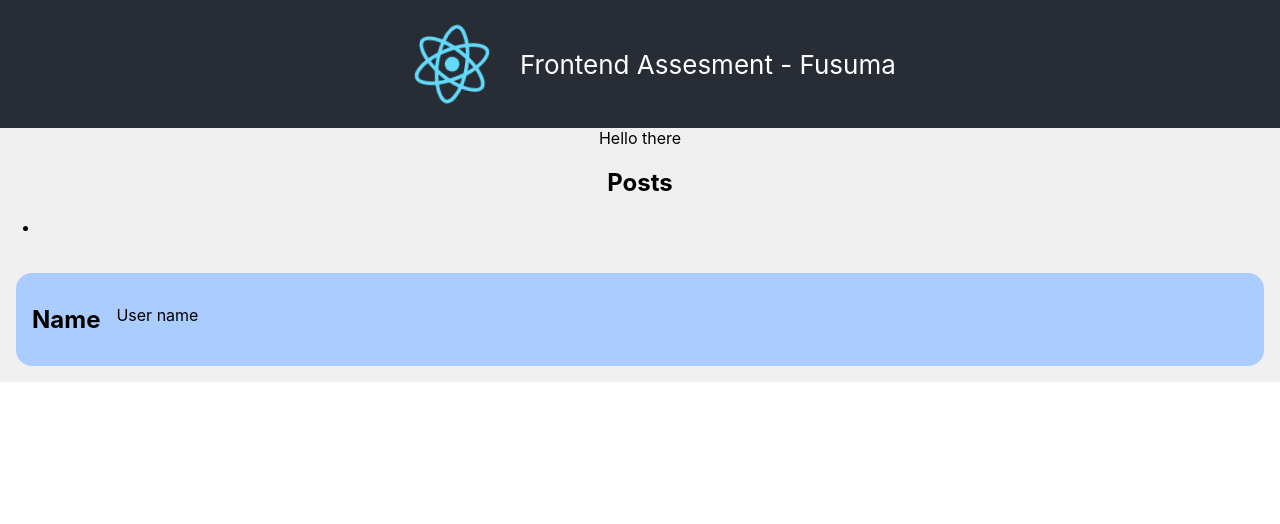
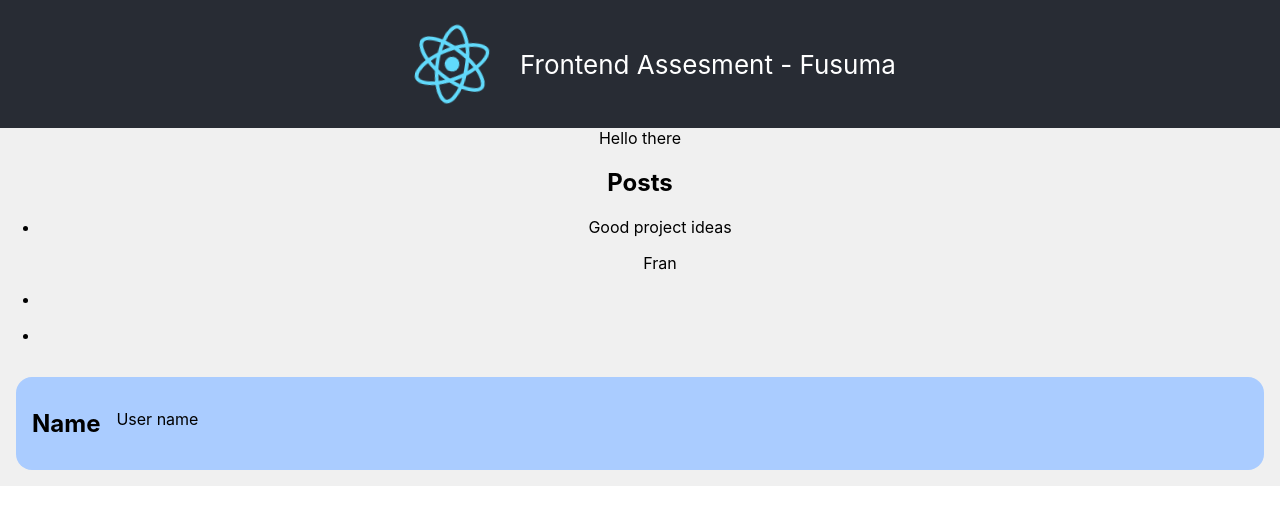
Before and after one commit to Fusuma-Tech/front-assesment, a React (Create React App) app: page / in a window 1280 px wide. Shown: the top 524 px of the page. Built offline with nearby package versions, Linux system fonts and the light colour scheme; data requests are answered from the project's data file.

Commit message:
extract and paint data from posts

```diff
--- a/src/App.css
+++ b/src/App.css
@@ -43,3 +43,7 @@
   flex-flow: column nowrap;
   background-color: #f0f0f0;
 }
+
+.Comment-container {
+
+}
--- a/src/App.js
+++ b/src/App.js
@@ -7,14 +7,14 @@ import callToApiPosts from "./services/posts";
 
 function App() {
 
-  const [posts, setPosts] = useState('');
+  const [posts, setPosts] = useState([]);
 
   // Llamamos a callToApiPosts
   useEffect(() => {
     callToApiPosts().then((response) => {
       setPosts(response);
     })
-  }, [])
+  }, []);
 
   return (
     <div className="App">
@@ -27,10 +27,13 @@ function App() {
         <section>
           <h1>Posts</h1>
           <ul>
-            <li>
-              <p>{posts.name}</p>
-              <p>{posts.user}</p>
+            { posts.map(eachPost =>
+              <li key={eachPost.id}>
+              <p>{eachPost.name}</p>
+              <p>{eachPost.user}</p>
             </li>
+            ) }
+
           </ul>
         </section>
         <Comment />
--- a/src/components/Comment.css
+++ b/src/components/Comment.css
@@ -1,5 +1,6 @@
 .Comment-container {
   display: flex;
+  flex-direction: column;
   flex-flow: row nowrap;
   border-radius: 1rem;
   background-color: #aaccff;
```
Also changed, not shown: src/services/posts.js (+3 -4 lines).
